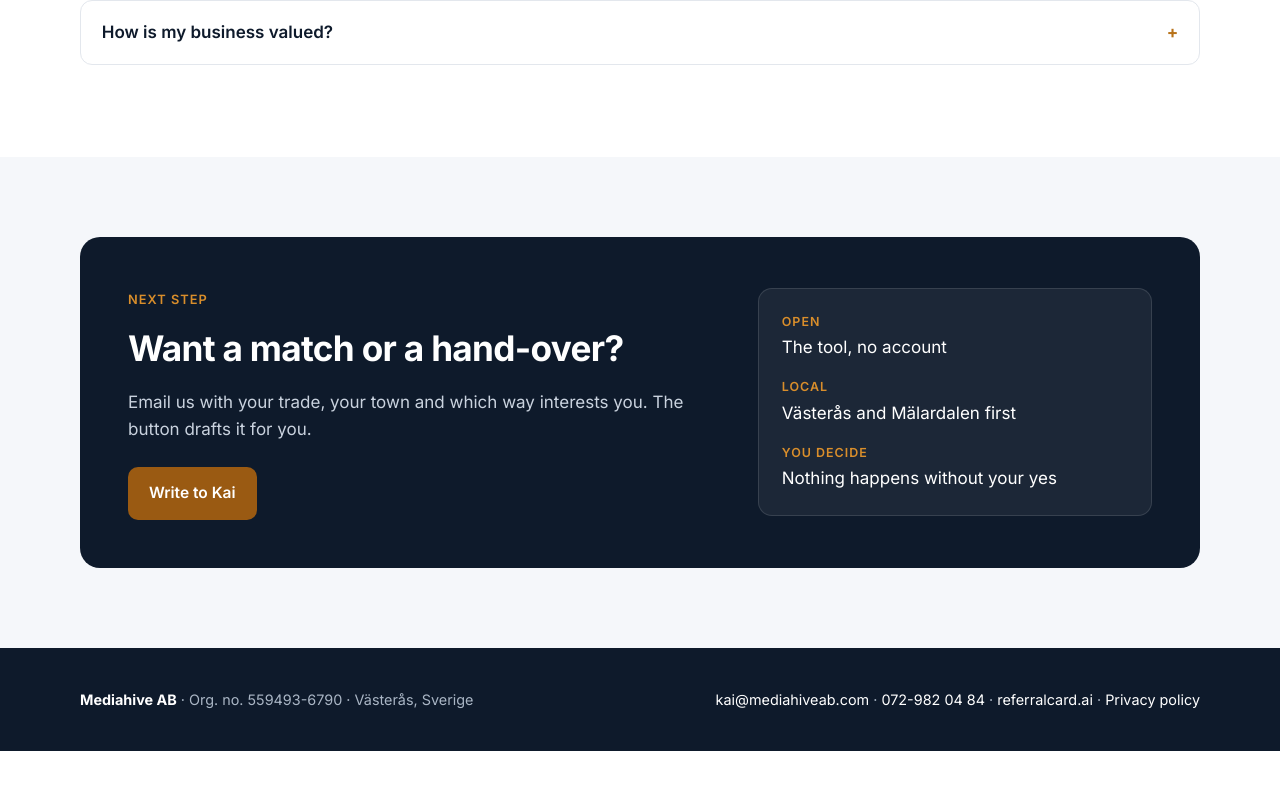
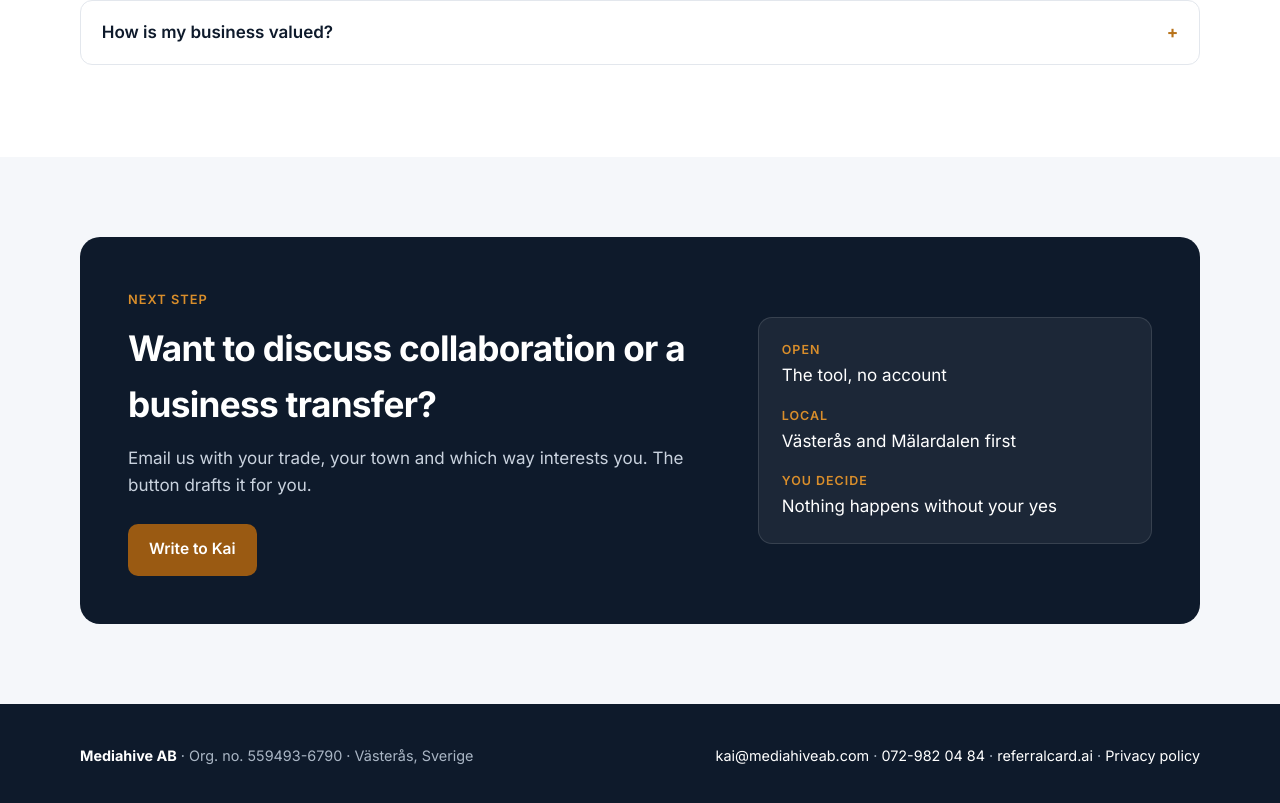
Before and after one commit to KKobraKai/mediahiveab, a website: page public/grannaffar/index.html in a window 1280 px wide. Shown: the part 2623-3426 px from the top of the page. Before the commit the page ends 3374 px from the top, so only its background shows below. Drawn offline with Linux system fonts and the light colour scheme.

Commit message:
Grannaffär: CTA heading without matching (GPT NOT PASS 149)

```diff
--- a/public/grannaffar/index.html
+++ b/public/grannaffar/index.html
@@ -294,7 +294,7 @@
         <div class="product">
           <div>
             <span class="eyebrow"><span class="sv">Nästa steg</span><span class="en">Next step</span></span>
-            <h2><span class="sv">Vill du bli matchad eller lämna över?</span><span class="en">Want a match or a hand-over?</span></h2>
+            <h2><span class="sv">Vill du prata om samarbete eller överlåtelse?</span><span class="en">Want to discuss collaboration or a business transfer?</span></h2>
             <p><span class="sv">Mejla oss med din bransch, din ort och vilken väg du är intresserad av. Knappen fyller i ett utkast åt dig.</span><span class="en">Email us with your trade, your town and which way interests you. The button drafts it for you.</span></p>
             <a class="btn btn-accent" id="mail" href="mailto:kai@mediahiveab.com?subject=Grannaff%C3%A4r"><span class="sv">Skriv till Kai</span><span class="en">Write to Kai</span></a>
           </div>
```
